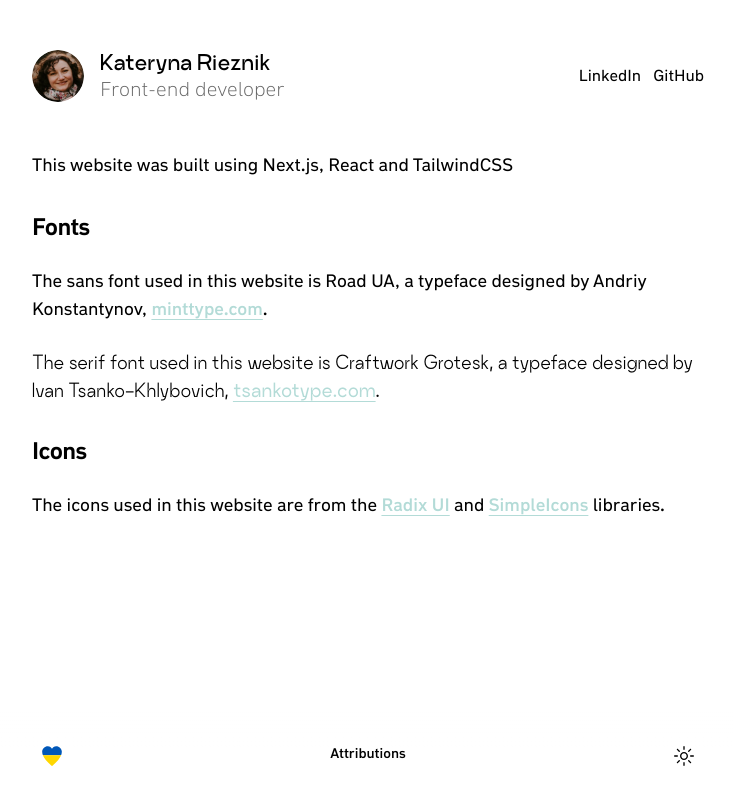
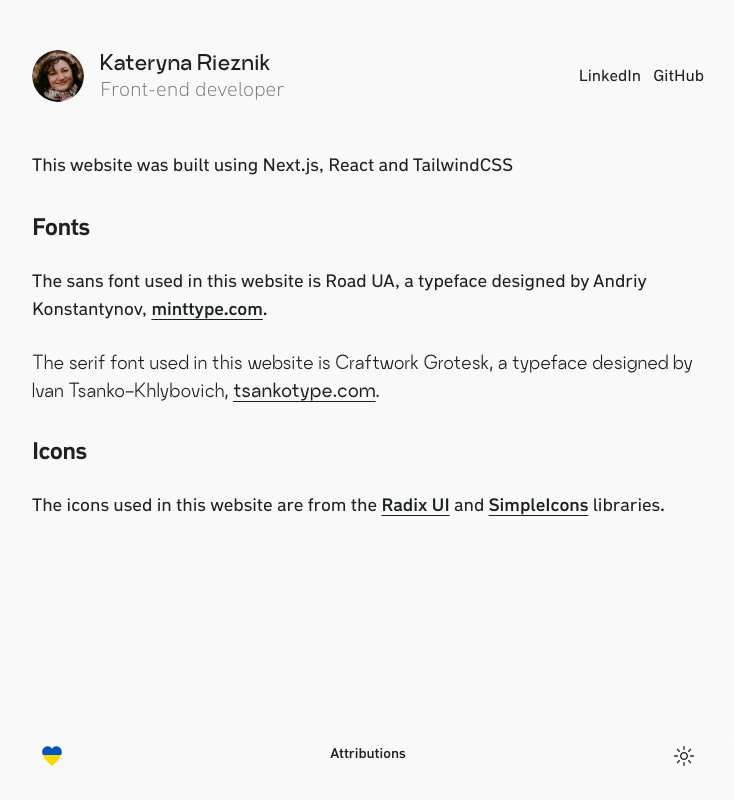
Before and after one commit to katerynarieznik/personal-website, a Next.js app: page /attributions in a window 1280 px wide. Shown: the whole page, without its empty margins (272-1006 px from the left). Built offline with nearby package versions, Linux system fonts and the light colour scheme.

Commit message:
used radix colors

```diff
--- a/app/attributions/page.tsx
+++ b/app/attributions/page.tsx
@@ -16,7 +16,7 @@ export default function AttributionsPage() {
           Andriy Konstantynov,{' '}
           <Link
             href="https://minttype.com"
-            className="font-medium text-primary underline underline-offset-4"
+            className="font-medium text-accent-foreground underline underline-offset-4 hover:text-primary-foreground"
           >
             minttype.com
           </Link>
@@ -27,7 +27,7 @@ export default function AttributionsPage() {
           designed by Ivan Tsanko-Khlybovich,{' '}
           <Link
             href="https://www.tsankotype.com/копия-zvin-serif"
-            className="font-medium text-primary underline underline-offset-4"
+            className="font-medium text-accent-foreground underline underline-offset-4 hover:text-primary-foreground"
           >
             tsankotype.com
           </Link>
@@ -41,14 +41,14 @@ export default function AttributionsPage() {
           The icons used in this website are from the{' '}
           <Link
             href="https://www.radix-ui.com/icons"
-            className="font-medium text-primary underline underline-offset-4"
+            className="font-medium text-accent-foreground underline underline-offset-4 hover:text-primary-foreground"
           >
             Radix UI
           </Link>{' '}
           and{' '}
           <Link
             href="https://simpleicons.org/"
-            className="font-medium text-primary underline underline-offset-4"
+            className="font-medium text-accent-foreground underline underline-offset-4 hover:text-primary-foreground"
           >
             SimpleIcons
           </Link>{' '}
--- a/package.json
+++ b/package.json
@@ -9,6 +9,7 @@
     "lint": "next lint"
   },
   "dependencies": {
+    "@radix-ui/colors": "^3.0.0",
     "@radix-ui/react-dropdown-menu": "^2.0.6",
     "@radix-ui/react-icons": "^1.3.0",
     "@radix-ui/react-slot": "^1.0.2",
--- a/styles/globals.css
+++ b/styles/globals.css
@@ -1,11 +1,18 @@
+@import '@radix-ui/colors/gray.css';
+@import '@radix-ui/colors/gray-dark.css';
+@import '@radix-ui/colors/jade.css';
+@import '@radix-ui/colors/jade-dark.css';
+@import '@radix-ui/colors/sage.css';
+@import '@radix-ui/colors/sage-dark.css';
+
 @tailwind base;
 @tailwind components;
 @tailwind utilities;
 
 @layer base {
   :root {
-    --background: 0 0% 100%;
-    --foreground: 0 0% 0%;
+    --background: var(--gray-2);
+    --foreground: var(--gray-12);
 
     --card: 0 0% 100%;
     --card-foreground: 222.2 84% 4.9%;
@@ -13,17 +20,17 @@
     --popover: 0 0% 100%;
     --popover-foreground: 222.2 84% 4.9%;
 
-    --primary: 175 35% 78%;
-    --primary-foreground: 0 0% 0%;
+    --primary: var(--jade-4);
+    --primary-foreground: var(--jade-11);
 
-    --secondary: 173 47% 93%;
-    --secondary-foreground: 177 32% 35%;
+    --secondary: var(--jade-4);
+    --secondary-foreground: var(--jade-12);
 
     --muted: 210 40% 96.1%;
     --muted-foreground: 215.4 16.3% 46.9%;
 
-    --accent: 0 0% 89%;
-    --accent-foreground: 0 0% 0%;
+    --accent: var(--sage-4);
+    --accent-foreground: var(--sage-12);
 
     --destructive: 0 84.2% 60.2%;
     --destructive-foreground: 210 40% 98%;
@@ -35,8 +42,8 @@
     --radius: 0.5rem;
   }
 
-  .dark {
-    --background: 0 0% 0%;
+  /* .dark {
+    --background: var(--gray-3);
     --foreground: 0 0% 100%;
 
     --card: 222.2 84% 4.9%;
@@ -63,7 +70,7 @@
     --border: 0 0% 28%;
     --input: 0 0% 28%;
     --ring: 176 30% 31%;
-  }
+  } */
 }
 
 @layer base {
--- a/tailwind.config.ts
+++ b/tailwind.config.ts
@@ -1,85 +1,85 @@
-import type { Config } from "tailwindcss";
-const { fontFamily } = require("tailwindcss/defaultTheme");
+import type { Config } from 'tailwindcss'
+const { fontFamily } = require('tailwindcss/defaultTheme')
 
 const config = {
-  darkMode: ["class"],
+  darkMode: ['class'],
   content: [
-    "./pages/**/*.{ts,tsx}",
-    "./components/**/*.{ts,tsx}",
-    "./app/**/*.{ts,tsx}",
-    "./src/**/*.{ts,tsx}",
+    './pages/**/*.{ts,tsx}',
+    './components/**/*.{ts,tsx}',
+    './app/**/*.{ts,tsx}',
+    './src/**/*.{ts,tsx}',
   ],
-  prefix: "",
+  prefix: '',
   theme: {
     container: {
       center: true,
-      padding: "2rem",
+      padding: '2rem',
       screens: {
-        "2xl": "1400px",
+        '2xl': '1400px',
       },
     },
     extend: {
       fontFamily: {
-        sans: ["var(--font-sans)", ...fontFamily.sans],
-        serif: ["var(--font-serif)", ...fontFamily.serif],
+        sans: ['var(--font-sans)', ...fontFamily.sans],
+        serif: ['var(--font-serif)', ...fontFamily.serif],
       },
       colors: {
-        border: "hsl(var(--border))",
-        input: "hsl(var(--input))",
-        ring: "hsl(var(--ring))",
-        background: "hsl(var(--background))",
-        foreground: "hsl(var(--foreground))",
+        border: 'var(--border)',
+        input: 'var(--input)',
+        ring: 'var(--ring)',
+        background: 'var(--background)',
+        foreground: 'var(--foreground)',
         primary: {
-          DEFAULT: "hsl(var(--primary))",
-          foreground: "hsl(var(--primary-foreground))",
+          DEFAULT: 'var(--primary)',
+          foreground: 'var(--primary-foreground)',
         },
         secondary: {
-          DEFAULT: "hsl(var(--secondary))",
-          foreground: "hsl(var(--secondary-foreground))",
+          DEFAULT: 'var(--secondary)',
+          foreground: 'var(--secondary-foreground)',
         },
         destructive: {
-          DEFAULT: "hsl(var(--destructive))",
-          foreground: "hsl(var(--destructive-foreground))",
+          DEFAULT: 'var(--destructive)',
+          foreground: 'var(--destructive-foreground)',
         },
         muted: {
-          DEFAULT: "hsl(var(--muted))",
-          foreground: "hsl(var(--muted-foreground))",
+          DEFAULT: 'var(--muted)',
+          foreground: 'var(--muted-foreground)',
         },
         accent: {
-          DEFAULT: "hsl(var(--accent))",
-          foreground: "hsl(var(--accent-foreground))",
+          DEFAULT: 'var(--accent)',
+          foreground: 'var(--accent-foreground)',
         },
         popover: {
-          DEFAULT: "hsl(var(--popover))",
-          foreground: "hsl(var(--popover-foreground))",
+          DEFAULT: 'var(--popover)',
+          foreground: 'var(--popover-foreground)',
         },
         card: {
-          DEFAULT: "hsl(var(--card))",
-          foreground: "hsl(var(--card-foreground))",
+          DEFAULT: 'var(--card)',
+          foreground: 'var(--card-foreground)',
         },
       },
       borderRadius: {
-        lg: "var(--radius)",
-        md: "calc(var(--radius) - 2px)",
-        sm: "calc(var(--radius) - 4px)",
+        lg: 'var(--radius)',
+        md: 'calc(var(--radius) - 2px)',
+        sm: 'calc(var(--radius) - 4px)',
       },
       keyframes: {
-        "accordion-down": {
-          from: { height: "0" },
-          to: { height: "var(--radix-accordion-content-height)" },
+        'accordion-down': {
+          from: { height: '0' },
+          to: { height: 'var(--radix-accordion-content-height)' },
         },
-        "accordion-up": {
-          from: { height: "var(--radix-accordion-content-height)" },
-          to: { height: "0" },
+        'accordion-up': {
+          from: { height: 'var(--radix-accordion-content-height)' },
+          to: { height: '0' },
         },
       },
       animation: {
-        "accordion-down": "accordion-down 0.2s ease-out",
-        "accordion-up": "accordion-up 0.2s ease-out",
+        'accordion-down': 'accordion-down 0.2s ease-out',
+        'accordion-up': 'accordion-up 0.2s ease-out',
       },
     },
   },
-  plugins: [require("tailwindcss-animate")],
-} satisfies Config;
+  plugins: [require('tailwindcss-animate')],
+} satisfies Config
 
-export default config;
+export default config
```
Also changed, not shown: 1 other file (tests, documents, lock files or other folders).
